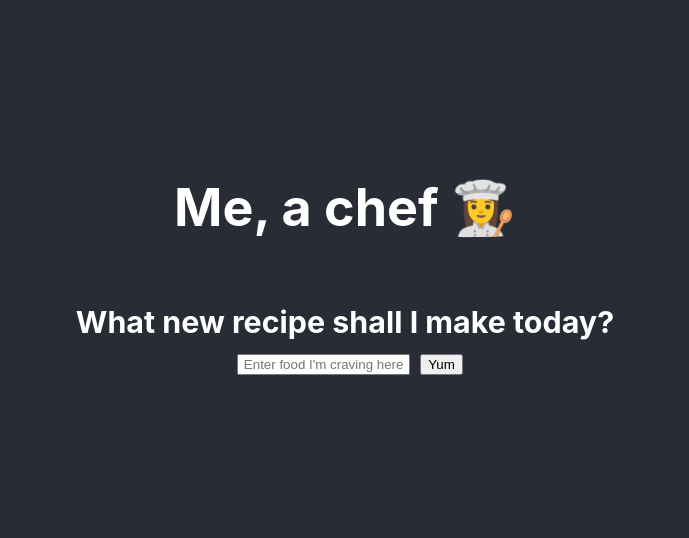
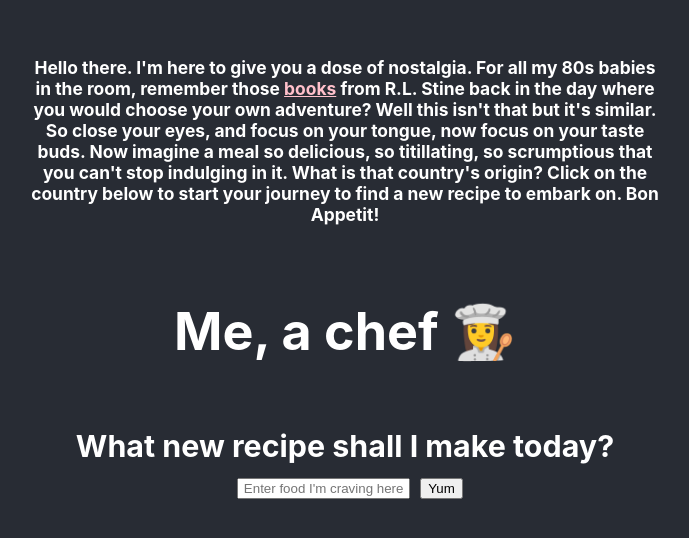
Before and after one commit to genacatharine/practicereact, a React (Create React App) app: page / in a window 1280 px wide. Shown: the part 122-660 px from the top of the page, without its empty margins (295-984 px from the left). Built offline with nearby package versions, Linux system fonts and the light colour scheme.

Commit message:
adding intro

```diff
--- a/src/App.css
+++ b/src/App.css
@@ -36,7 +36,12 @@
   margin: 10px;
   text-align: center;
 }
-
+#books-link {
+  color: pink;
+}
+#intro {
+  width: 50%;
+}
 @keyframes App-logo-spin {
   from {
     transform: rotate(0deg);
--- a/src/App.js
+++ b/src/App.js
@@ -5,6 +5,26 @@ function App() {
   return (
     <div className="App">
       <header className="App-header">
+        <div id="intro">
+          <h6>
+            Hello there. I'm here to give you a dose of nostalgia. For all my
+            80s babies in the room, remember those{" "}
+            <a
+              id="books-link"
+              target="_blank"
+              href="https://www.thriftbooks.com/series/give-yourself-goosebumps/41417/"
+            >
+              books
+            </a>{" "}
+            from R.L. Stine back in the day where you would choose your own
+            adventure? Well this isn't that but it's similar. So close your
+            eyes, and focus on your tongue, now focus on your taste buds. Now
+            imagine a meal so delicious, so titillating, so scrumptious that you
+            can't stop indulging in it. What is that country's origin? Click on
+            the country below to start your journey to find a new recipe to
+            embark on. Bon Appetit!
+          </h6>
+        </div>
         <h1>Me, a chef 👩‍🍳</h1>
         <SearchBar />
       </header>
--- a/src/SearchBar.js
+++ b/src/SearchBar.js
@@ -18,8 +18,9 @@ const SearchBar = () => {
         },
       }
     )
-      .then((response) => {
-        console.log(response);
+      .then((response) => response.json())
+      .then((data) => {
+        console.log(data);
         updateSubmit(true);
       })
       .catch((err) => {
```
